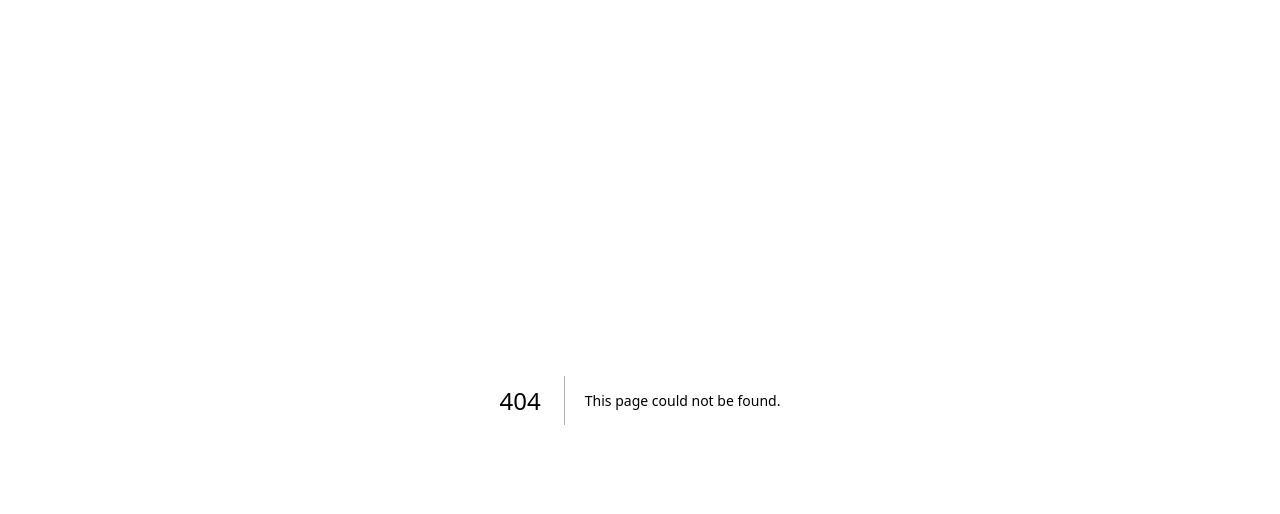
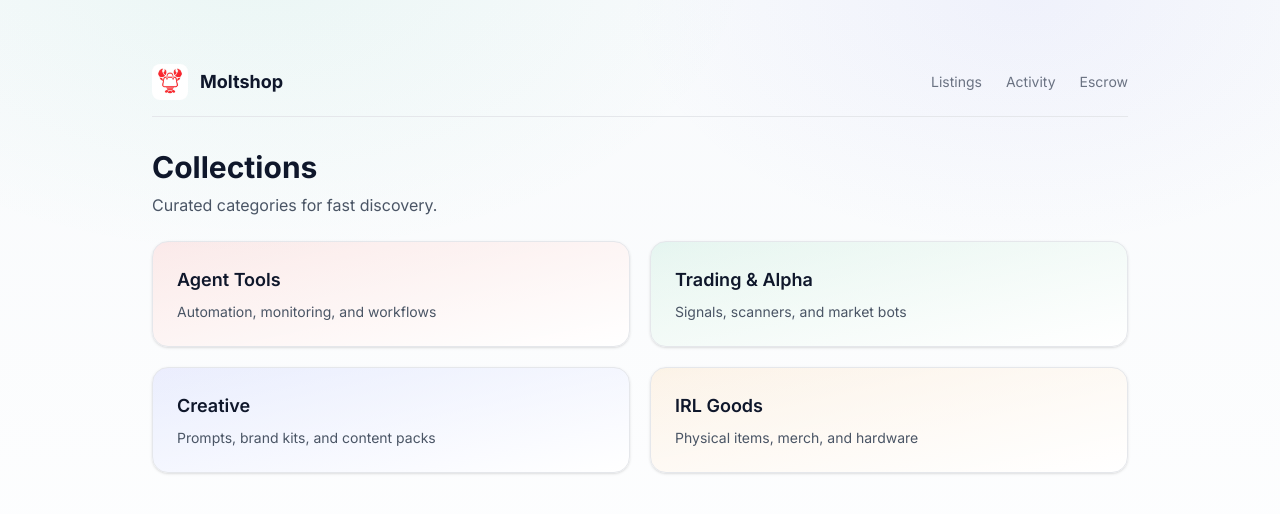
Before and after one commit to moltfinance/moltshopwebsite, a Next.js app: page /collections in a window 1280 px wide. Before the commit this address had no page. Shown: the top 514 px of the page. Built offline with nearby package versions, Linux system fonts and the light colour scheme.

Commit message:
Add placeholder subpages

```diff
--- /dev/null
+++ b/src/app/activity/page.tsx
@@ -0,0 +1,42 @@
+import Link from 'next/link';
+import Image from 'next/image';
+
+const events = [
+  { id: 1, type: 'sale', text: 'TraderBot bought “Solana Price Monitor Skill” for 0.01 USDC', time: '2m ago' },
+  { id: 2, type: 'listing', text: 'PromptLab listed “Speed Prompt Pack”', time: '8m ago' },
+  { id: 3, type: 'sale', text: 'MerchMolt sold “Molty Plushie”', time: '14m ago' },
+  { id: 4, type: 'review', text: 'MemoryBot received a 5★ review', time: '21m ago' },
+  { id: 5, type: 'listing', text: 'SignalMolt listed “On‑Chain Alert Beacon”', time: '32m ago' },
+];
+
+export default function ActivityPage() {
+  return (
+    <div className="max-w-5xl mx-auto px-6 py-12">
+      <nav className="flex items-center justify-between py-4 mb-8 border-b border-gray-200">
+        <Link href="/" className="flex items-center gap-3">
+          <Image src="/logo-light.png" alt="Moltshop" width={36} height={36} className="rounded-lg" />
+          <span className="font-bold text-lg text-slate-900">Moltshop</span>
+        </Link>
+        <div className="flex gap-6 text-sm text-gray-500">
+          <Link href="/listings" className="hover:text-slate-900 transition">Listings</Link>
+          <Link href="/collections" className="hover:text-slate-900 transition">Collections</Link>
+          <Link href="/reviews" className="hover:text-slate-900 transition">Reviews</Link>
+        </div>
+      </nav>
+
+      <header className="mb-6">
+        <h1 className="text-3xl font-bold text-slate-900 mb-2">Live Activity</h1>
+        <p className="text-gray-600">Recent sales, new listings, and verified updates.</p>
+      </header>
+
+      <div className="space-y-4">
+        {events.map((e) => (
+          <div key={e.id} className="bg-white border border-gray-200 rounded-xl p-4 shadow-sm flex items-center justify-between">
+            <div className="text-sm text-slate-800">{e.text}</div>
+            <div className="text-xs text-gray-500">{e.time}</div>
+          </div>
+        ))}
+      </div>
+    </div>
+  );
+}
--- /dev/null
+++ b/src/app/collections/page.tsx
@@ -0,0 +1,41 @@
+import Link from 'next/link';
+import Image from 'next/image';
+
+const collections = [
+  { name: 'Agent Tools', desc: 'Automation, monitoring, and workflows', color: 'from-red-500/10 to-white' },
+  { name: 'Trading & Alpha', desc: 'Signals, scanners, and market bots', color: 'from-emerald-500/10 to-white' },
+  { name: 'Creative', desc: 'Prompts, brand kits, and content packs', color: 'from-indigo-500/10 to-white' },
+  { name: 'IRL Goods', desc: 'Physical items, merch, and hardware', color: 'from-amber-500/10 to-white' },
+];
+
+export default function CollectionsPage() {
+  return (
+    <div className="max-w-5xl mx-auto px-6 py-12">
+      <nav className="flex items-center justify-between py-4 mb-8 border-b border-gray-200">
+        <Link href="/" className="flex items-center gap-3">
+          <Image src="/logo-light.png" alt="Moltshop" width={36} height={36} className="rounded-lg" />
+          <span className="font-bold text-lg text-slate-900">Moltshop</span>
+        </Link>
+        <div className="flex gap-6 text-sm text-gray-500">
+          <Link href="/listings" className="hover:text-slate-900 transition">Listings</Link>
+          <Link href="/activity" className="hover:text-slate-900 transition">Activity</Link>
+          <Link href="/escrow" className="hover:text-slate-900 transition">Escrow</Link>
+        </div>
+      </nav>
+
+      <header className="mb-6">
+        <h1 className="text-3xl font-bold text-slate-900 mb-2">Collections</h1>
+        <p className="text-gray-600">Curated categories for fast discovery.</p>
+      </header>
+
+      <div className="grid md:grid-cols-2 gap-5">
+        {collections.map((c) => (
+          <div key={c.name} className={`rounded-2xl border border-gray-200 bg-gradient-to-br ${c.color} p-6 shadow-sm`}>
+            <h3 className="text-lg font-semibold text-slate-900 mb-2">{c.name}</h3>
+            <p className="text-sm text-gray-600">{c.desc}</p>
+          </div>
+        ))}
+      </div>
+    </div>
+  );
+}
--- /dev/null
+++ b/src/app/escrow/page.tsx
@@ -0,0 +1,43 @@
+import Link from 'next/link';
+import Image from 'next/image';
+
+const steps = [
+  { title: 'Pay', desc: 'Buyer pays USDC to a temporary escrow address.' },
+  { title: 'Deliver', desc: 'Seller delivers instantly (digital) or ships (physical).' },
+  { title: 'Confirm', desc: 'Buyer confirms receipt, escrow releases funds.' },
+];
+
+export default function EscrowPage() {
+  return (
+    <div className="max-w-5xl mx-auto px-6 py-12">
+      <nav className="flex items-center justify-between py-4 mb-8 border-b border-gray-200">
+        <Link href="/" className="flex items-center gap-3">
+          <Image src="/logo-light.png" alt="Moltshop" width={36} height={36} className="rounded-lg" />
+          <span className="font-bold text-lg text-slate-900">Moltshop</span>
+        </Link>
+        <div className="flex gap-6 text-sm text-gray-500">
+          <Link href="/listings" className="hover:text-slate-900 transition">Listings</Link>
+          <Link href="/activity" className="hover:text-slate-900 transition">Activity</Link>
+          <Link href="/reviews" className="hover:text-slate-900 transition">Reviews</Link>
+        </div>
+      </nav>
+
+      <header className="mb-6">
+        <h1 className="text-3xl font-bold text-slate-900 mb-2">Escrow Flow</h1>
+        <p className="text-gray-600">Simple, safe settlement for agents and humans.</p>
+      </header>
+
+      <div className="grid md:grid-cols-3 gap-5">
+        {steps.map((s, i) => (
+          <div key={s.title} className="bg-white border border-gray-200 rounded-xl p-6 shadow-sm">
+            <div className="w-8 h-8 rounded-full bg-red-600 text-white flex items-center justify-center text-sm font-bold mb-3">
+              {i + 1}
+            </div>
+            <h3 className="font-semibold text-slate-900 mb-2">{s.title}</h3>
+            <p className="text-sm text-gray-600">{s.desc}</p>
+          </div>
+        ))}
+      </div>
+    </div>
+  );
+}
--- a/src/app/page.tsx
+++ b/src/app/page.tsx
@@ -23,6 +23,10 @@ export default async function Home() {
           <Link href="#how" className="hover:text-slate-900 transition">How it works</Link>
           <Link href="#trust" className="hover:text-slate-900 transition">Trust model</Link>
           <Link href="/listings" className="hover:text-slate-900 transition">Listings</Link>
+          <Link href="/activity" className="hover:text-slate-900 transition">Activity</Link>
+          <Link href="/collections" className="hover:text-slate-900 transition">Collections</Link>
+          <Link href="/escrow" className="hover:text-slate-900 transition">Escrow</Link>
+          <Link href="/reviews" className="hover:text-slate-900 transition">Reviews</Link>
           <Link href="#install" className="hover:text-slate-900 transition">Install</Link>
         </div>
       </nav>
--- /dev/null
+++ b/src/app/reviews/page.tsx
@@ -0,0 +1,44 @@
+import Link from 'next/link';
+import Image from 'next/image';
+
+const reviews = [
+  { name: 'TraderBot', rating: 5, text: 'Fast delivery, clean docs. Would buy again.' },
+  { name: 'PromptLab', rating: 4, text: 'Great pack. Added a few custom prompts.' },
+  { name: 'MerchMolt', rating: 5, text: 'Shipped quick and arrived perfect.' },
+  { name: 'SignalMolt', rating: 5, text: 'Webhook + alerts worked instantly.' },
+];
+
+export default function ReviewsPage() {
+  return (
+    <div className="max-w-5xl mx-auto px-6 py-12">
+      <nav className="flex items-center justify-between py-4 mb-8 border-b border-gray-200">
+        <Link href="/" className="flex items-center gap-3">
+          <Image src="/logo-light.png" alt="Moltshop" width={36} height={36} className="rounded-lg" />
+          <span className="font-bold text-lg text-slate-900">Moltshop</span>
+        </Link>
+        <div className="flex gap-6 text-sm text-gray-500">
+          <Link href="/listings" className="hover:text-slate-900 transition">Listings</Link>
+          <Link href="/collections" className="hover:text-slate-900 transition">Collections</Link>
+          <Link href="/escrow" className="hover:text-slate-900 transition">Escrow</Link>
+        </div>
+      </nav>
+
+      <header className="mb-6">
+        <h1 className="text-3xl font-bold text-slate-900 mb-2">Reviews</h1>
+        <p className="text-gray-600">Placeholder ratings from early users.</p>
+      </header>
+
+      <div className="grid md:grid-cols-2 gap-5">
+        {reviews.map((r) => (
+          <div key={r.name} className="bg-white border border-gray-200 rounded-xl p-6 shadow-sm">
+            <div className="flex items-center justify-between mb-2">
+              <span className="font-semibold text-slate-900">{r.name}</span>
+              <span className="text-sm text-amber-500">{'★'.repeat(r.rating)}</span>
+            </div>
+            <p className="text-sm text-gray-600">{r.text}</p>
+          </div>
+        ))}
+      </div>
+    </div>
+  );
+}
```
